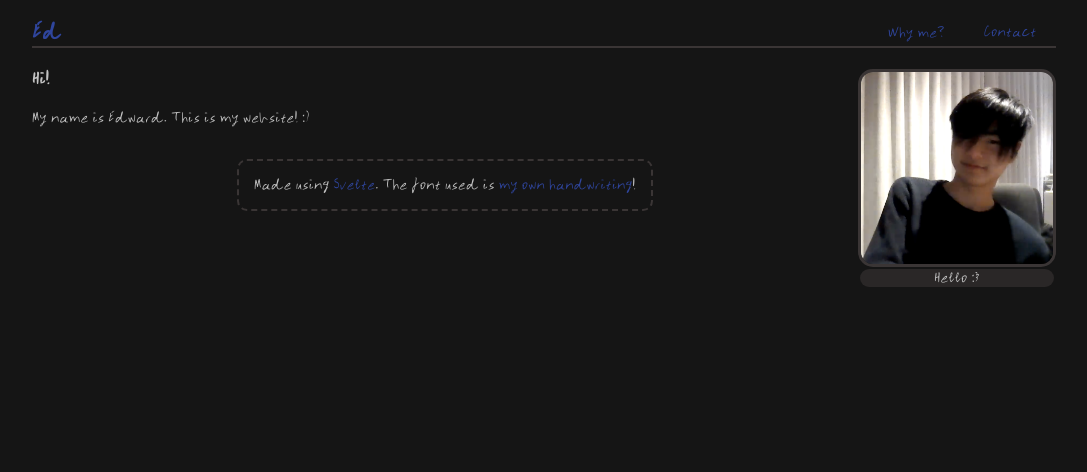
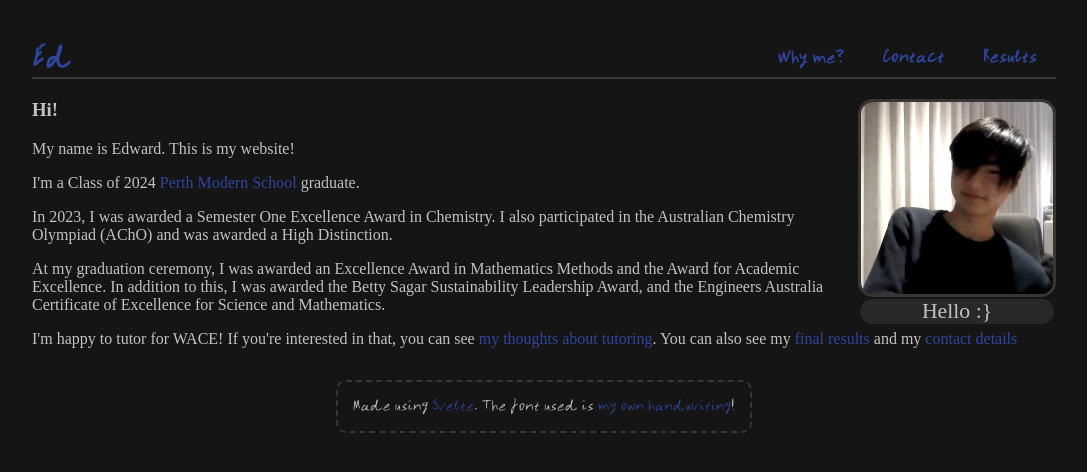
Before and after one commit to EddieTheEd/personal-website, a SvelteKit app: page / in a window 1280 px wide. Shown: the top 472 px of the page, without its empty margins (96-1183 px from the left). Built offline with nearby package versions, Linux system fonts and the light colour scheme.

Commit message:
content update

```diff
--- a/src/app.html
+++ b/src/app.html
@@ -12,42 +12,9 @@
         margin-right: 10%;
         color: #c2c2c2;
       }
-      header {
-        display: flex;
-        align-items: center;
-        margin-top: 2%;
-        margin-bottom: 2%;
-      }
-      header div:first-child {
-        flex-shrink: 0;
-        flex-grow: 0;
-        margin-right: 16px;
-      }
-      header nav {
-        flex-grow: 1;
-        display: flex;
-        justify-content: flex-end;
-      }
-      #indexTitle {
-        font-size: 1.5em;
-        font-weight: bold;
-        text-decoration: none;
-      }
       a {
         text-decoration: none;
         color: #2f459c !important;
-      }
-      nav a {
-        margin-left: 2%;
-        margin-right: 2%
-      }
-    </style>
-
-    <link rel="stylesheet" href="/fonts/font.css">
-
-    <style>
-      body {
-        font-family: 'edfont';
       }
     </style>
 	</head>
--- a/src/routes/(app)/+layout.svelte
+++ b/src/routes/(app)/+layout.svelte
@@ -1,7 +1,6 @@
 <svelte:head>
 	<title>Edward Huynh</title>
 </svelte:head>
-
 
 <link rel="stylesheet" href="/fonts/font.css">
 
@@ -21,25 +20,49 @@
     padding: 1.5%;
     box-sizing: border-box;
   }
+  header {
+    display: flex;
+    align-items: center;
+    margin-top: 2%;
+    margin-bottom: 2%;
+  }
+  header div:first-child {
+    flex-shrink: 0;
+    flex-grow: 0;
+    margin-right: 16px;
+  }
+  header nav {
+    flex-grow: 1;
+    display: flex;
+    justify-content: flex-end;
+  }
+  nav h3 {
+    margin-left: 2%;
+    margin-right: 2%
+  }
+  header div h1, header nav h3 {
+    margin-bottom: 0;
+  }
 </style>
 
 <script>
 	let { children } = $props();
 </script>
 
-<header>
-<div>
-  <a href='/' id="indexTitle">Ed</a>
-</div>
-<nav>
-  <a href="/whyme">Why me?</a>
-  <a href="/contact">Contact</a>
-</nav>
+<header class="edfont">
+  <div>
+    <h1><a href='/'>Ed</a></h1>
+  </div>
+  <nav>
+    <h3><a href="/whyme">Why me?</a></h3>
+    <h3><a href="/contact">Contact</a></h3>
+    <h3><a href="/results">Results</a></h3>
+  </nav>
 </header>
 
 {@render children()}
 
-<footer>
+<footer class="edfont">
 <div>
   <p>Made using <a href="https://svelte.dev">Svelte</a>. The font used is <a href="/fonts/edfont.eot">my own handwriting</a>!</p>
 </div>
--- a/src/routes/(app)/+page.svelte
+++ b/src/routes/(app)/+page.svelte
@@ -24,6 +24,7 @@
     }
     #caption {
       width: auto;
+      font-size: 1.7vw
     }
   }
 
@@ -42,4 +43,8 @@
 
 <h3>Hi!</h3>
 
-<p>My name is Edward. This is my website! :)</p>
+<p>My name is Edward. This is my website!</p>
+<p>I'm a Class of 2024 <a href="https://www.perthmodern.wa.edu.au">Perth Modern School</a> graduate.</p>
+<p>In 2023, I was awarded a Semester One Excellence Award in Chemistry. I also participated in the Australian Chemistry Olympiad (AChO) and was awarded a High Distinction.</p>
+<p>At my graduation ceremony, I was awarded an Excellence Award in Mathematics Methods and the Award for Academic Excellence. In addition to this, I was awarded the Betty Sagar Sustainability Leadership Award, and the Engineers Australia Certificate of Excellence for Science and Mathematics.</p>
+<p>I'm happy to tutor for WACE! If you're interested in that, you can see <a href="/whyme">my thoughts about tutoring</a>. You can also see my <a href="/results">final results</a> and my <a href="/contact">contact details</a></p>
--- a/static/fonts/font.css
+++ b/static/fonts/font.css
@@ -7,3 +7,7 @@
     url('/fonts/edfont.woff2') format('woff2'),
     url('/fonts/edfont.woff') format('woff');
 }
+
+.edfont {
+  font-family: 'edfont';
+}
```
Also changed, not shown: src/routes/(app)/results/+page.svelte (added, +64 -0 lines).
